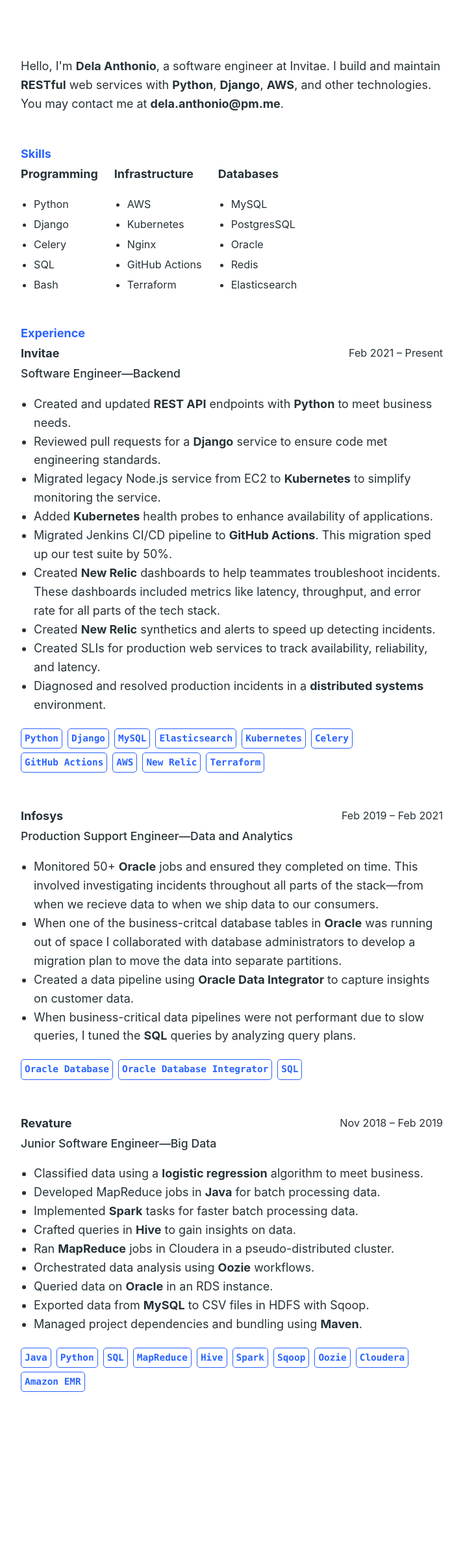
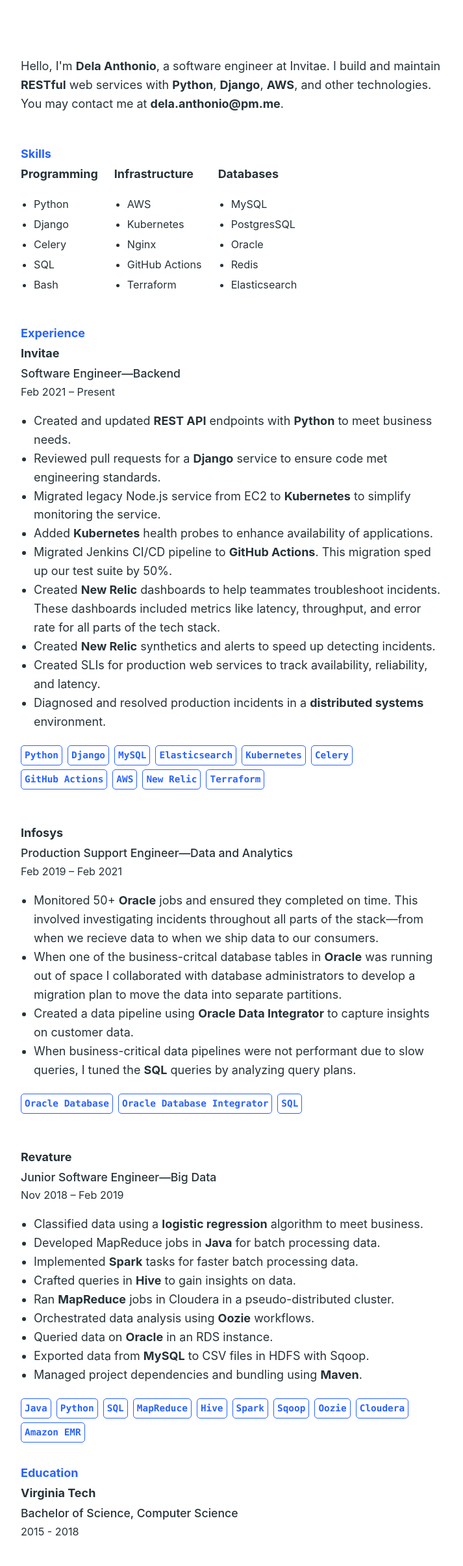
Before and after one commit to delaanthonio/delaanthonio.github.io, a Jekyll site: the page built from index.html, in a window 1280 px wide. Shown: the whole page at 65% size, without its empty margins (283-996 px from the left). Built offline with Jekyll 4.4.1, drawn with Linux system fonts in a browser that asks for light colours; before the commit the page ends 2185 px from its top, so only the background shows below that.

Commit message:
docs: add education section

```diff
--- /dev/null
+++ b/_data/education.yml
@@ -0,0 +1,4 @@
+- name: Virginia Tech
+  url: https://www.vt.edu/
+  time: 2015 - 2018
+  degree: Bachelor of Science, Computer Science
--- /dev/null
+++ b/_includes/education.html
@@ -0,0 +1,18 @@
+<section class="experience">
+    <div class="title title--section">Education</div>
+    <div class="content">
+        {% for university in site.data.education %}
+        <div class="job entry">
+            <div class="time-place">
+                <div class="title">
+                    <a href="{{ university.url }}" target="_blank">{{ university.name }}</a>
+                </div>
+            </div>
+            <div class="subtitle">{{ university.degree }}</div>
+            <div class="date-range">{{ university.time }}</div>
+            <p class="description">
+            </p>
+        </div>
+        {% endfor %}
+    </div>
+</section>
--- a/_includes/experience.html
+++ b/_includes/experience.html
@@ -7,9 +7,9 @@
                 <div class="title">
                     <a href="{{ job.url }}" target="_blank">{{ job.company }}</a>
                 </div>
-                <div class="job--time">{{ job.time }}</div>
             </div>
             <div class="subtitle">{{ job.role }}</div>
+            <div class="date-range">{{ job.time }}</div>
             <p class="description">
             </p>
             <ul>
--- a/_sass/_modules.sass
+++ b/_sass/_modules.sass
@@ -54,15 +54,8 @@
   flex-direction: column
   justify-content: space-between
 
-.job
-  .time-place
-    +tablet
-      display: block
-    display: flex
-    justify-content: space-between
-
-  &--time
-    font-size: .90rem
+.date-range
+  font-size: 90%
 
 .skills
   .content
--- a/index.html
+++ b/index.html
@@ -6,4 +6,5 @@
     {% include intro.html %}
     {% include skills.html %}
     {% include experience.html %}
+    {% include education.html %}
 </div>
```
